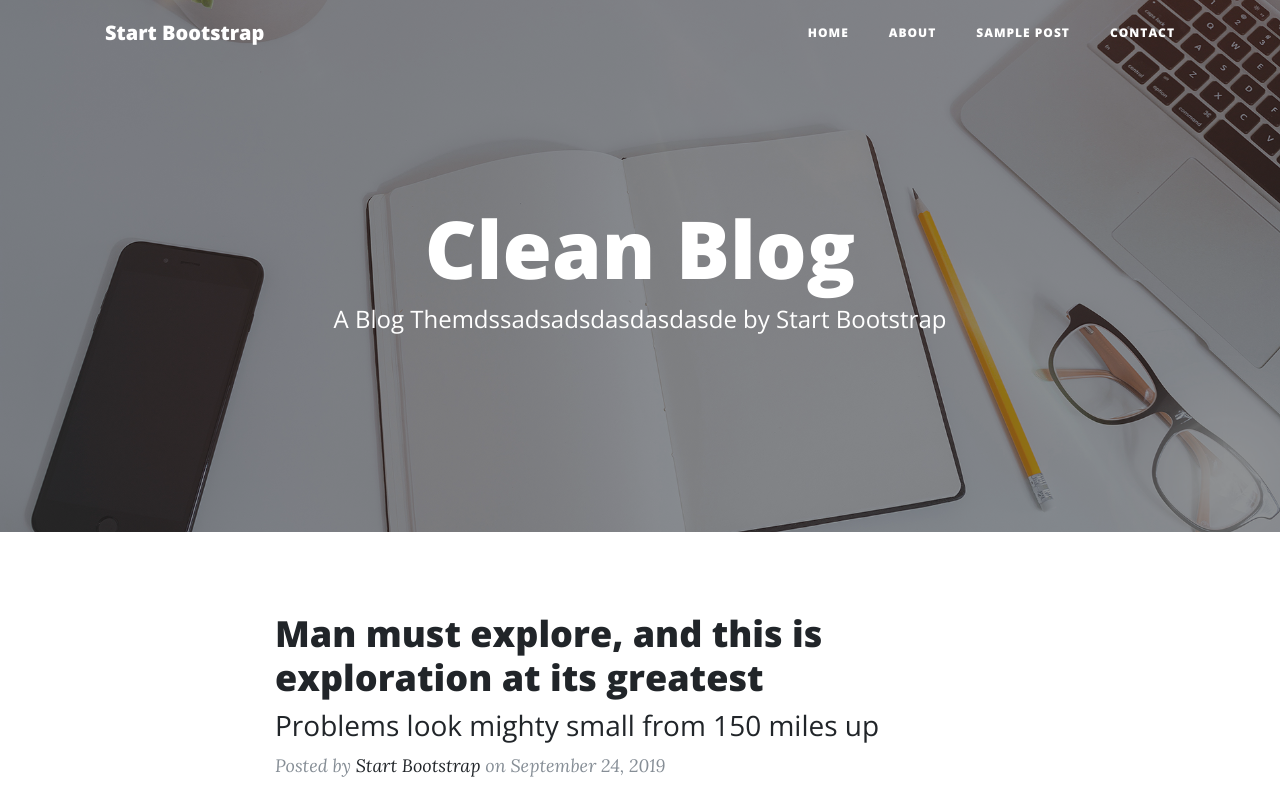
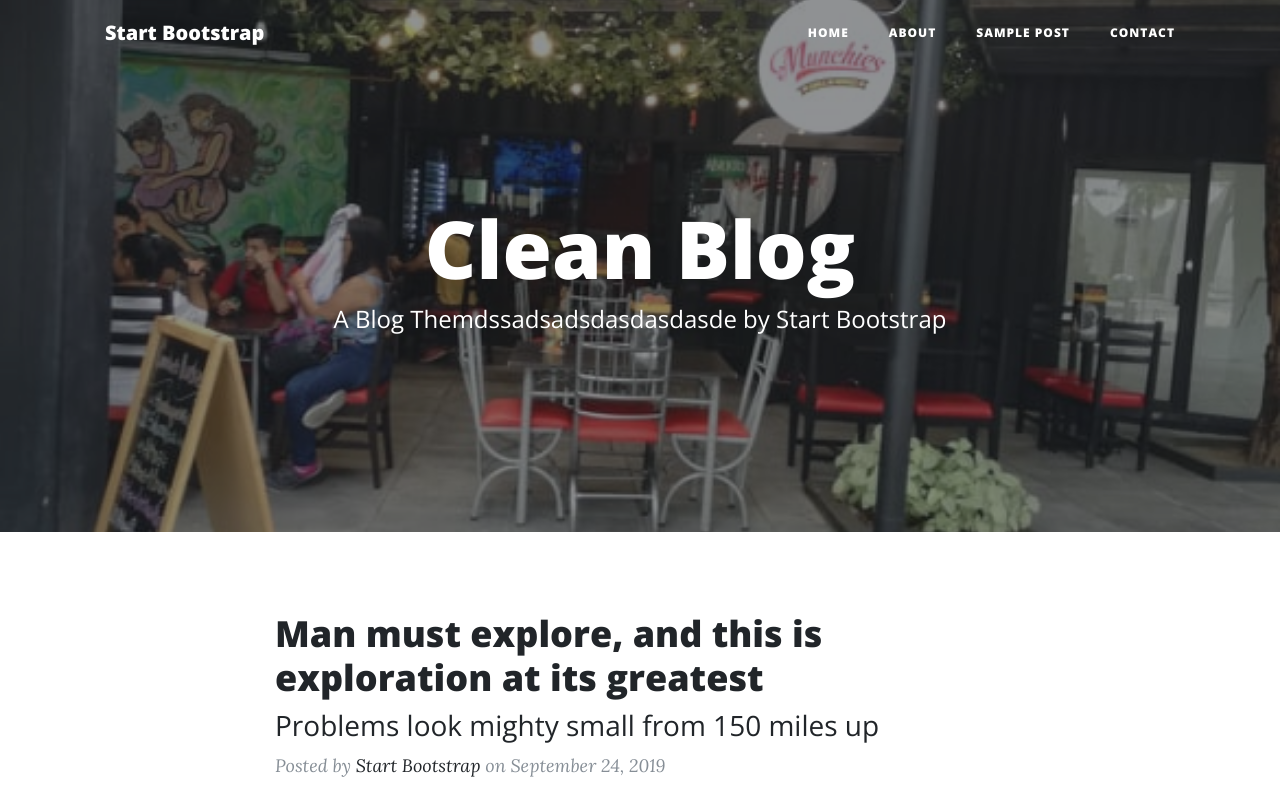
Before and after one commit to Themuchiis/-, a website: page index.html in a window 1280 px wide. Shown: the top 800 px of the page. Drawn offline with nearby package versions, Linux system fonts and the light colour scheme.

Commit message:
Update index.html

```diff
--- a/index.html
+++ b/index.html
@@ -53,7 +53,7 @@
   </nav>
 
   <!-- Page Header -->
-  <header class="masthead" style="background-image: url('img/home-bg.jpg')">
+  <header class="masthead" style="background-image: url('img/m1.jpg')">
     <div class="overlay"></div>
     <div class="container">
       <div class="row">
```
